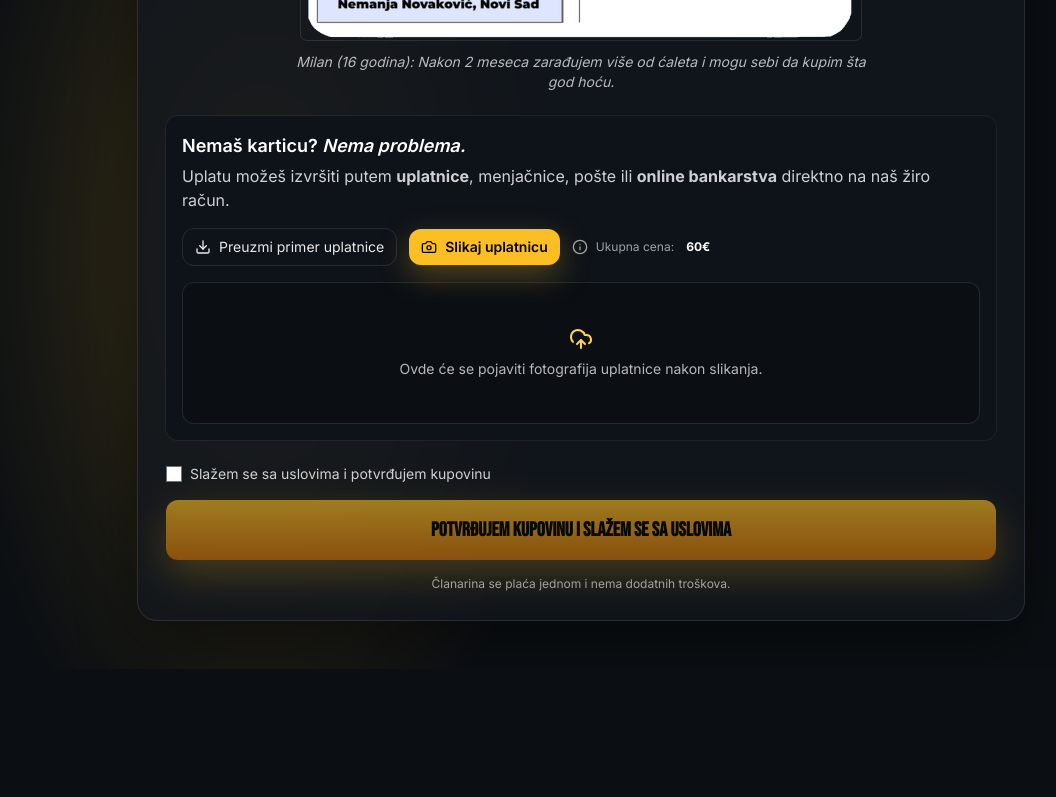
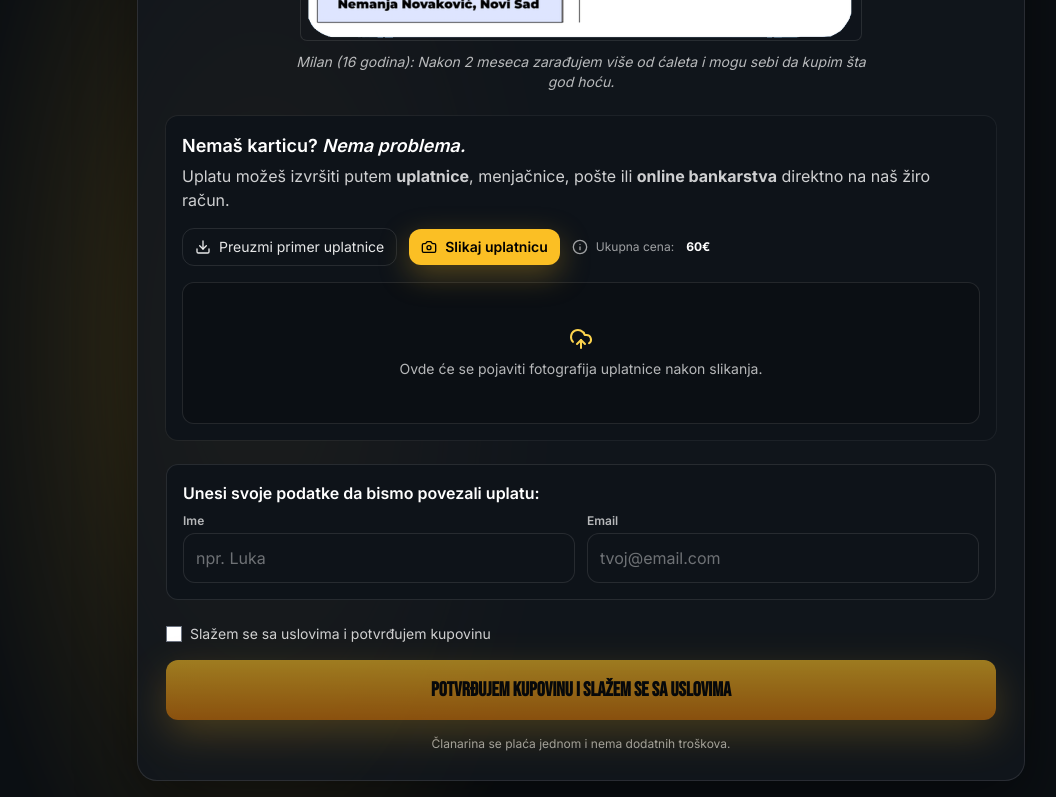
Before and after one commit to lukamacura/realreselling, a Next.js app: page /uplatnica in a window 1280 px wide. Shown: the part 376-1173 px from the top of the page, without its empty margins (59-1115 px from the left). Before the commit the page ends 1045 px from the top, so only its background shows below. Built offline with nearby package versions, Linux system fonts and the light colour scheme.

Commit message:
Memorija za stranicu uplaatnica

```diff
--- a/app/discount/page.tsx
+++ b/app/discount/page.tsx
@@ -8,6 +8,28 @@ import {
 import type { LucideIcon } from "lucide-react";
 import { useRouter } from "next/navigation";
 import { postRRSWebhook } from "@/lib/webhook";
+
+
+// utils za localStorage lead
+const LEAD_KEY = "rrs_lead_v1";
+
+function saveLeadToStorage(lead: {
+  name: string;
+  email: string;
+  code?: string;
+  price: number;
+  method: "uplatnica" | "kartica";
+}) {
+  const ttlMinutes = 72 * 60; // važi 72h
+  const payload = {
+    ...lead,
+    exp: Date.now() + ttlMinutes * 60 * 1000,
+  };
+  try {
+    localStorage.setItem(LEAD_KEY, JSON.stringify(payload));
+  } catch {}
+}
+
 
 type Props = {
   basePrice?: number;
@@ -180,6 +202,16 @@ function handleContinue() {
   if (applied) qs.set("code", couponCode);
   qs.set("name", name);
   qs.set("email", email);
+
+  // 3.5) Sačuvaj lead u localStorage (fallback ako user dođe kasnije)
+  saveLeadToStorage({
+    name,
+    email,
+    code: applied ? couponCode : undefined,
+    price: priceToPay,
+    method,
+  });
+
 
   router.push(`${method === "uplatnica" ? "/uplatnica" : "/kartica"}?${qs.toString()}`);
 }
--- a/app/uplatnica/page.tsx
+++ b/app/uplatnica/page.tsx
@@ -1,18 +1,62 @@
 /* eslint-disable @next/next/no-img-element */
-// app/uplatnica/page.tsx
 "use client";
 
-import { Suspense, useRef, useState } from "react";
+import { Suspense, useEffect, useMemo, useRef, useState } from "react";
 import Image from "next/image";
 import Link from "next/link";
 import { useSearchParams, useRouter } from "next/navigation";
-import { Camera, Download, UploadCloud, CheckCircle2, ArrowLeft, Info } from "lucide-react";
+import { Camera, Download, UploadCloud, CheckCircle2, ArrowLeft, Info, AlertTriangle } from "lucide-react";
 import { postRRSWebhook } from "@/lib/webhook";
 
 // Sprečava prerender/SSG koji pravi problem sa useSearchParams
 export const dynamic = "force-dynamic";
 
-// 1) Page wrapper sa <Suspense> — sve je i dalje u istom fajlu
+// -----------------------------
+// LocalStorage helpers
+// -----------------------------
+const LEAD_KEY = "rrs_lead_v1";
+
+function readLeadFromStorage():
+  | { name?: string; email?: string; code?: string; price?: number; method?: "uplatnica" | "kartica" }
+  | null {
+  try {
+    const raw = localStorage.getItem(LEAD_KEY);
+    if (!raw) return null;
+    const parsed = JSON.parse(raw);
+    if (!parsed || typeof parsed !== "object") return null;
+    if (typeof parsed.exp !== "number" || parsed.exp < Date.now()) {
+      localStorage.removeItem(LEAD_KEY);
+      return null;
+    }
+    return {
+      name: parsed.name,
+      email: parsed.email,
+      code: parsed.code,
+      price: typeof parsed.price === "number" ? parsed.price : undefined,
+      method: parsed.method,
+    };
+  } catch {
+    return null;
+  }
+}
+
+function refreshLeadInStorage(partial: {
+  name?: string;
+  email?: string;
+  code?: string;
+  price?: number;
+  method?: "uplatnica" | "kartica";
+}) {
+  try {
+    const current = readLeadFromStorage() || {};
+    const next = { ...current, ...partial, exp: Date.now() + 72 * 60 * 60 * 1000 };
+    localStorage.setItem(LEAD_KEY, JSON.stringify(next));
+  } catch {}
+}
+
+// -----------------------------
+// Page wrapper
+// -----------------------------
 export default function Page() {
   return (
     <Suspense fallback={<div className="p-6 text-sm opacity-70">Učitavanje…</div>}>
@@ -21,25 +65,69 @@ export default function Page() {
   );
 }
 
-
-// 2) Klijent komponenta
+// -----------------------------
+// Klijent komponenta
+// -----------------------------
 function UplatnicaClient() {
   const sp = useSearchParams();
   const router = useRouter();
 
+  // Lead state učitan iz query-a ili localStorage
+  const [lead, setLead] = useState<{ price: number; code?: string; name?: string; email?: string }>(
+    { price: 60 }
+  );
 
-  // query parametri koje šaljemo i u webhook
-  const price = sp.get("price") ?? "60";
-  const code = sp.get("code") ?? undefined;
-  const name = sp.get("name") ?? undefined;
-  const email = sp.get("email") ?? undefined;
+  // Fallback polja ako user dođe direktno bez identiteta
+  const [fallbackName, setFallbackName] = useState("");
+  const [fallbackEmail, setFallbackEmail] = useState("");
+  const [fallbackErr, setFallbackErr] = useState<string>("");
 
+  // Upload state
   const fileInput = useRef<HTMLInputElement | null>(null);
   const [file, setFile] = useState<File | null>(null);
   const [preview, setPreview] = useState<string | null>(null);
+
+  // UI state
   const [agreed, setAgreed] = useState(false);
   const [saved, setSaved] = useState(false);
+  const [busy, setBusy] = useState(false);
+  const [sent, setSent] = useState(false);
 
+  const priceText = useMemo(() => `${lead.price}€`, [lead.price]);
+
+  // Učitavanje lead-a na mount
+  useEffect(() => {
+    const qp = {
+      price: sp.get("price"),
+      code: sp.get("code") ?? undefined,
+      name: sp.get("name") ?? undefined,
+      email: sp.get("email") ?? undefined,
+    };
+
+    if (qp.price || qp.code || qp.name || qp.email) {
+      const p = Number(qp.price ?? "60");
+      const normalized = {
+        price: Number.isFinite(p) ? p : 60,
+        code: qp.code,
+        name: qp.name,
+        email: qp.email,
+      };
+      setLead(normalized);
+      refreshLeadInStorage(normalized);
+      if (qp.name) setFallbackName(qp.name);
+      if (qp.email) setFallbackEmail(qp.email);
+      return;
+    }
+
+    const stored = readLeadFromStorage();
+    if (stored) {
+      setLead({ price: stored.price ?? 60, code: stored.code, name: stored.name, email: stored.email });
+      if (stored.name) setFallbackName(stored.name);
+      if (stored.email) setFallbackEmail(stored.email);
+    }
+  }, [sp]);
+
+  // Handleri
   function openCamera() {
     fileInput.current?.click();
   }
@@ -54,33 +142,47 @@ function UplatnicaClient() {
       setPreview(null);
     }
   }
-const [busy, setBusy] = useState(false);
-const [sent, setSent] = useState(false);
-  // klik na potvrdu → javi da je poslao dokaz (sa metapodacima fajla ako postoji)
+
+  function validateEmail(v: string) {
+    return /^[^\s@]+@[^\s@]+\.[^\s@]+$/.test(v);
+  }
+
   async function handleConfirm() {
-  if (!agreed || busy || sent) return;   // ⬅️ spreči dupli klik
+    if (!agreed || busy || sent) return; // spreči dupli klik
+
+    // Osiguraj da imamo ime/email
+    const finalName = (lead.name ?? fallbackName).trim();
+    const finalEmail = (lead.email ?? fallbackEmail).trim();
+
+    if (!finalName || !validateEmail(finalEmail)) {
+      setFallbackErr("Unesi validno ime i email pre slanja dokaza.");
+      return;
+    }
+
+    // Osveži storage da sledeći put imamo podatke
+    refreshLeadInStorage({ name: finalName, email: finalEmail, code: lead.code, price: lead.price, method: "uplatnica" });
+
     setBusy(true);
     try {
       const fd = new FormData();
       fd.append("event", "bank_transfer_proof_submitted");
-    if (email) fd.append("email", email);
-    if (name) fd.append("name", name);
-    if (code) fd.append("code", code);
-    fd.append("price", String(price));
       fd.append("method", "uplatnica");
+      fd.append("price", String(lead.price));
       fd.append("ts", new Date().toISOString());
+      fd.append("name", finalName);
+      fd.append("email", finalEmail);
+      if (lead.code) fd.append("code", lead.code);
       if (file) fd.append("proof", file);
 
       await postRRSWebhook(fd);
 
       setSaved(true);
-    setSent(true);                        // ⬅️ trajno zaključaj
+      setSent(true); // trajno zaključaj
       setTimeout(() => setSaved(false), 1600);
     } finally {
       setBusy(false);
     }
   }
-
 
   return (
     <section className="relative min-h-dvh overflow-hidden bg-[#0B0F13] text-white">
@@ -139,7 +241,7 @@ async function handleConfirm() {
               <Link
                 href="/uplatnica.png"
                 download
-                className="inline-flex items-center gap-2 rounded-xl border border-white/10 px-3 py-2 text-sm text-white/90 transition hover:bg:white/5"
+                className="inline-flex items-center gap-2 rounded-xl border border-white/10 px-3 py-2 text-sm text-white/90 transition hover:bg-white/5"
               >
                 <Download className="h-4 w-4" /> Preuzmi primer uplatnice
               </Link>
@@ -154,8 +256,8 @@ async function handleConfirm() {
 
               <span className="inline-flex items-center gap-2 text-xs text-white/60">
                 <Info className="h-4 w-4" />
-                Ukupna cena: <b className="ml-1 text-white">{price}€</b>
-                {code && <span className="ml-2 text-emerald-400">(kod: {code})</span>}
+                Ukupna cena: <b className="ml-1 text-white">{priceText}</b>
+                {lead.code && <span className="ml-2 text-emerald-400">(kod: {lead.code})</span>}
               </span>
             </div>
 
@@ -176,16 +278,51 @@ async function handleConfirm() {
                 </div>
               ) : (
                 <div className="grid gap-2">
-                  <img
-                    src={preview}
-                    alt="Fotografija uplatnice (preview)"
-                    className="h-auto w-full rounded-md"
-                  />
+                  <img src={preview} alt="Fotografija uplatnice (preview)" className="h-auto w-full rounded-md" />
                   <p className="text-xs text-white/60">Ako je slika nejasna, ponovi fotografisanje.</p>
                 </div>
               )}
             </div>
           </div>
+
+          {/* Ako nemamo ime/email, traži ih ovde */}
+          {(!lead.name || !lead.email) && (
+            <div className="mt-6 rounded-xl border border-white/10 bg-[#0E1319] p-4">
+              <p className="font-semibold text-white mb-2">Unesi svoje podatke da bismo povezali uplatu:</p>
+              <div className="grid gap-3 sm:grid-cols-2">
+                <div>
+                  <label className="block text-xs font-semibold text-white/70">Ime</label>
+                  <input
+                    value={fallbackName}
+                    onChange={(e) => {
+                      setFallbackName(e.target.value);
+                      setFallbackErr("");
+                    }}
+                    placeholder="npr. Luka"
+                    className="mt-1 w-full rounded-xl border bg-[#0E1319] px-3 py-3 text-white/90 placeholder:text-white/40 focus:outline-none focus:ring-2 focus:ring-amber-400/60 border-white/10"
+                  />
+                </div>
+                <div>
+                  <label className="block text-xs font-semibold text-white/70">Email</label>
+                  <input
+                    type="email"
+                    value={fallbackEmail}
+                    onChange={(e) => {
+                      setFallbackEmail(e.target.value);
+                      setFallbackErr("");
+                    }}
+                    placeholder="tvoj@email.com"
+                    className="mt-1 w-full rounded-xl border bg-[#0E1319] px-3 py-3 text-white/90 placeholder:text-white/40 focus:outline-none focus:ring-2 focus:ring-amber-400/60 border-white/10"
+                  />
+                </div>
+              </div>
+              {fallbackErr && (
+                <p className="mt-2 inline-flex items-center gap-2 text-sm text-rose-400">
+                  <AlertTriangle className="h-4 w-4" /> {fallbackErr}
+                </p>
+              )}
+            </div>
+          )}
 
           {/* potvrda i uslovi */}
           <label className="mt-6 flex cursor-pointer items-center gap-2">
@@ -195,9 +332,7 @@ async function handleConfirm() {
               onChange={(e) => setAgreed(e.target.checked)}
               className="h-4 w-4 accent-amber-400"
             />
-            <span className="text-sm text-white/80">
-              Slažem se sa uslovima i potvrđujem kupovinu
-            </span>
+            <span className="text-sm text-white/80">Slažem se sa uslovima i potvrđujem kupovinu</span>
           </label>
 
           <button
@@ -208,16 +343,13 @@ async function handleConfirm() {
             {sent ? "Poslato ✅" : busy ? "Šaljem…" : "Potvrđujem kupovinu i slažem se sa uslovima"}
           </button>
 
-
           {saved && (
             <p className="mt-3 inline-flex items-center gap-2 text-sm font-medium text-emerald-400">
               <CheckCircle2 className="h-4 w-4" /> Sačuvano! (dokaz poslat na obradu)
             </p>
           )}
 
-          <p className="mt-4 text-center text-xs text-white/60">
-            Članarina se plaća jednom i nema dodatnih troškova.
-          </p>
+          <p className="mt-4 text-center text-xs text-white/60">Članarina se plaća jednom i nema dodatnih troškova.</p>
         </div>
       </div>
     </section>
```
Lines whose indentation alone changed are shown as unchanged.
